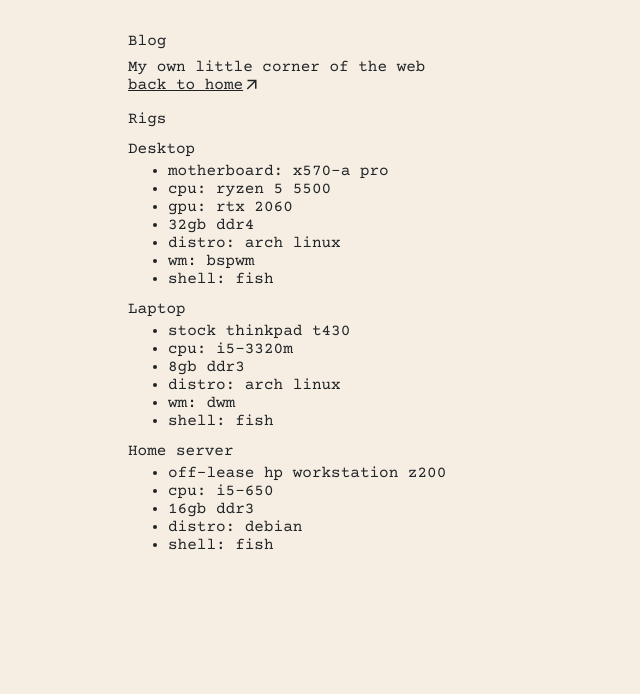
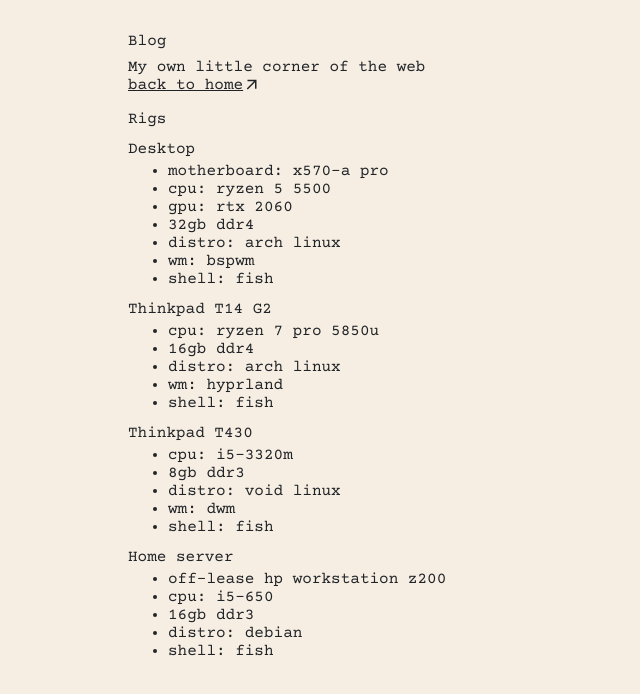
Before and after one commit to zxasc/zxasc.github.io, a website: page blog/index.html in a window 1280 px wide. Shown: the whole page, without its empty margins (0-640 px from the left). Drawn offline with nearby package versions, Linux system fonts and the light colour scheme; a web font is replaced by a local one.

Commit message:
add t14 to blog

```diff
--- a/blog/index.html
+++ b/blog/index.html
@@ -34,12 +34,19 @@
                 <li>wm: bspwm</li>
                 <li>shell: fish</li>
             </ul>
-            <h3>Laptop</h3>
+            <h3>Thinkpad T14 G2</h3>
             <ul>
-                <li>stock thinkpad t430</li>
+                <li>cpu: ryzen 7 pro 5850u</li>
+                <li>16gb ddr4</li>
+                <li>distro: arch linux</li>
+                <li>wm: hyprland</li>
+                <li>shell: fish</li>
+            </ul>
+            <h3>Thinkpad T430</h3>
+            <ul>
                 <li>cpu: i5-3320m</li>
                 <li>8gb ddr3</li>
-                <li>distro: arch linux</li>
+                <li>distro: void linux</li>
                 <li>wm: dwm</li>
                 <li>shell: fish</li>
             </ul>
```
